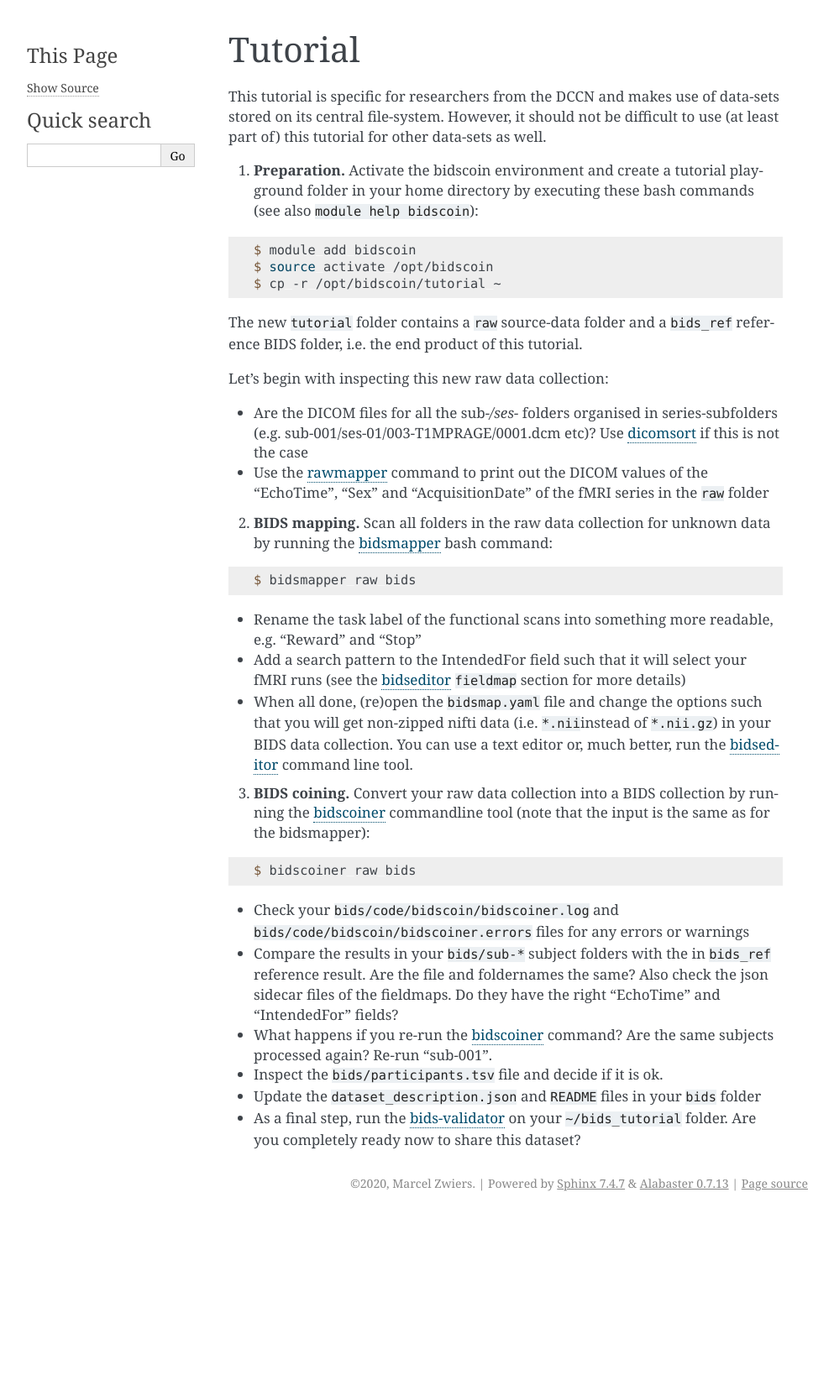
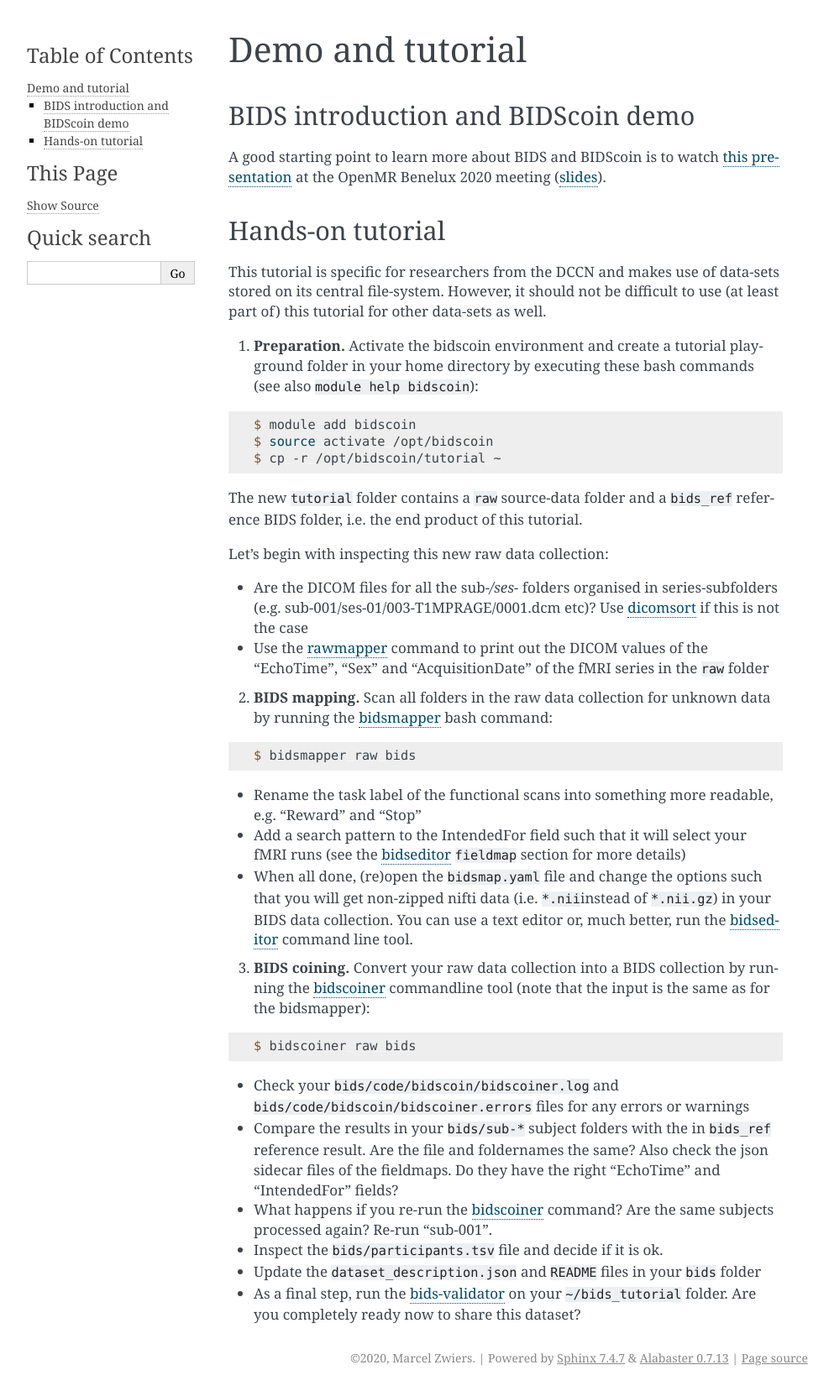
Before and after one commit to Donders-Institute/bidscoin, a Sphinx documentation site: the page built from docs/tutorial.rst, in a window 1280 px wide. Shown: the whole page at 84% size, without its empty margins (148-1141 px from the left). Built offline with Sphinx 7.4.7, drawn with Linux system fonts in a browser that asks for light colours; before the commit the page ends 1449 px from its top, so only the background shows below that.

Commit message:
Improved documentation

```diff
--- a/docs/tutorial.rst
+++ b/docs/tutorial.rst
@@ -1,5 +1,13 @@
-Tutorial
-========
+Demo and tutorial
+=================
+
+BIDS introduction and BIDScoin demo
+-----------------------------------
+
+A good starting point to learn more about BIDS and BIDScoin is to watch `this presentation <https://youtu.be/aRDK4Gj5qzE>`__ at the OpenMR Benelux 2020 meeting (`slides <https://osf.io/pm36z/>`__).
+
+Hands-on tutorial
+-----------------
 
 This tutorial is specific for researchers from the DCCN and makes use of data-sets stored on its central file-system. However, it should not be difficult to use (at least part of) this tutorial for other data-sets as well.
 
```
